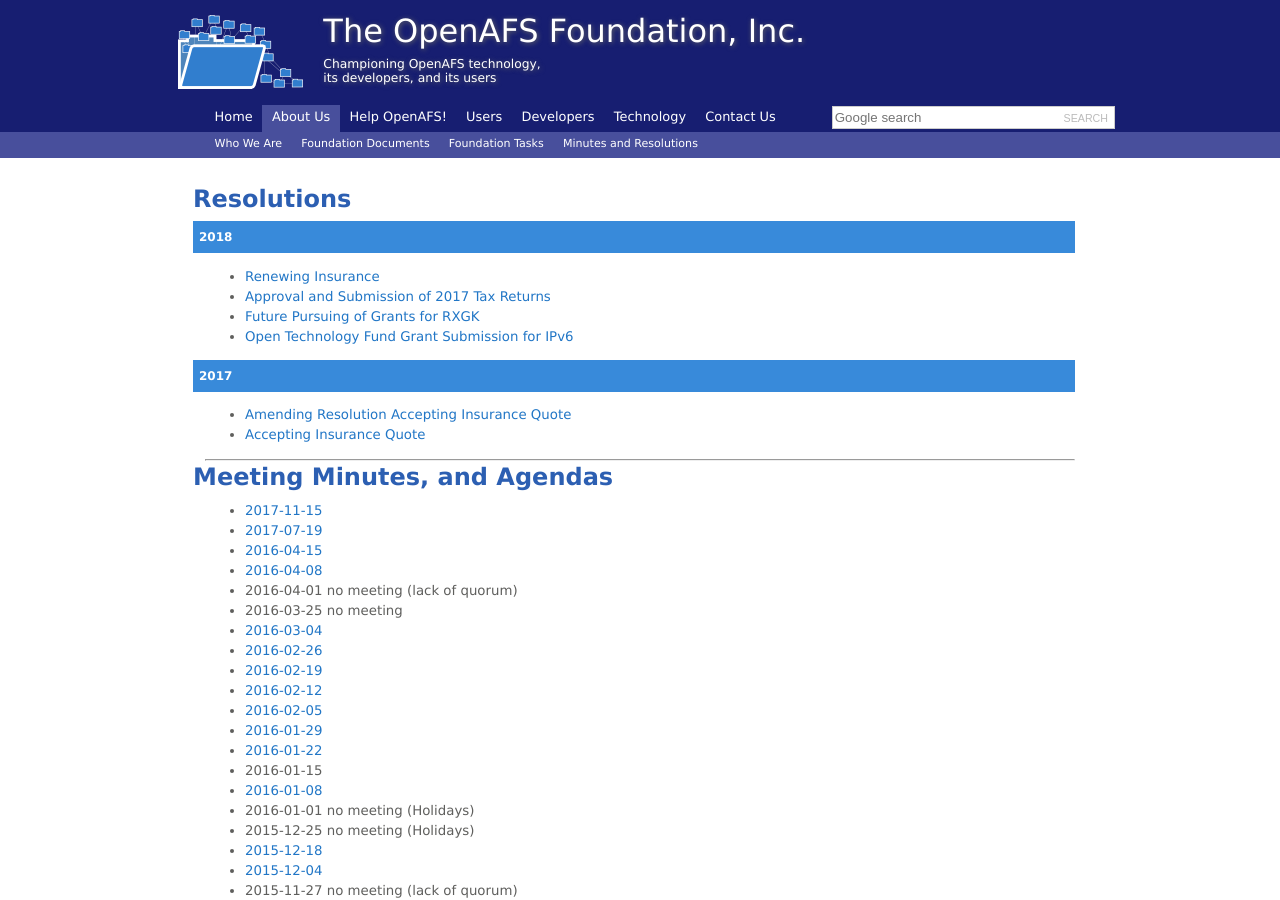
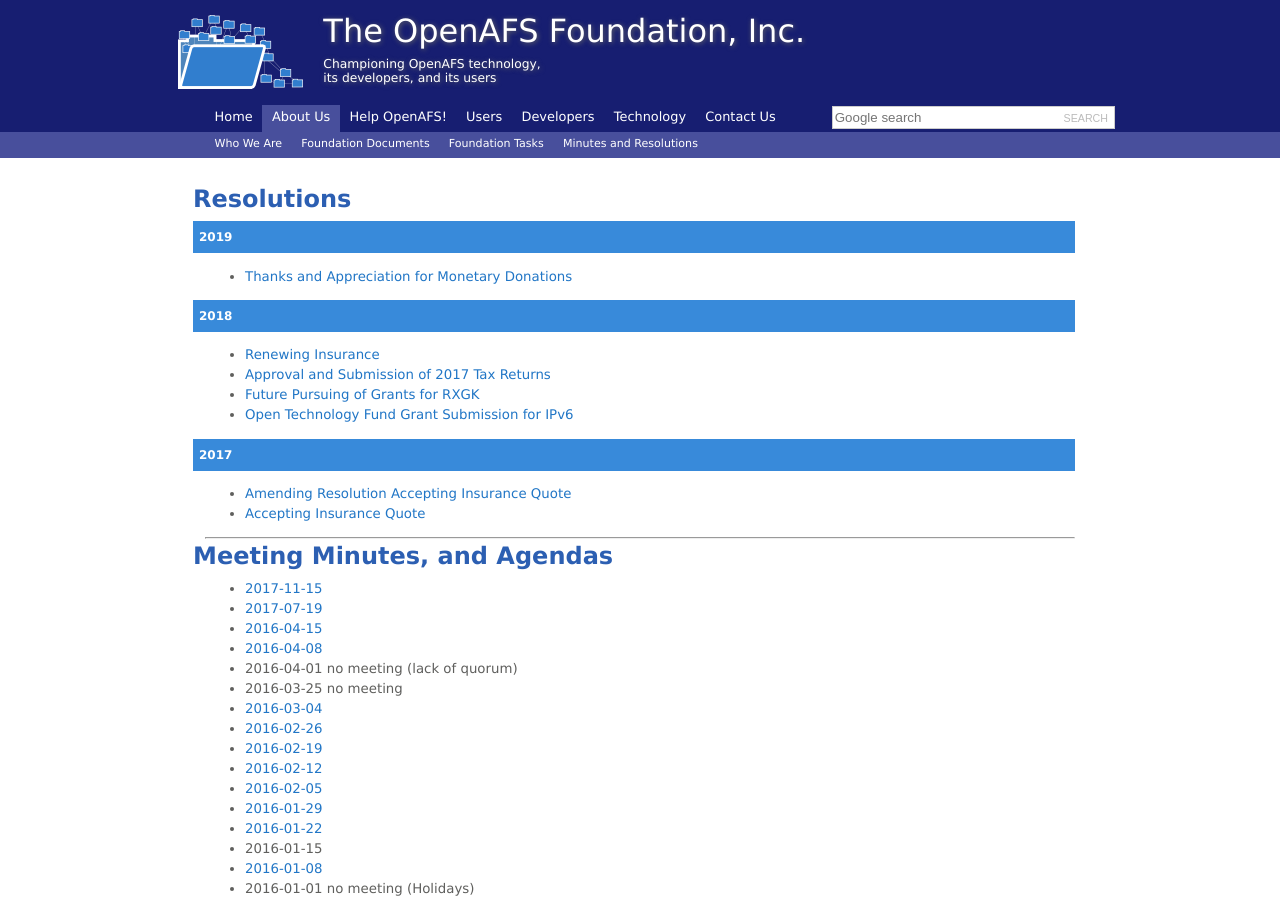
Before and after one commit to openafsfoundation/openafsfoundation.org, a Jekyll site: the page built from about/minutes/index.md, in a window 1280 px wide and 900 px high. Built offline with Jekyll 4.4.1, drawn with Linux system fonts in a browser that asks for light colours.

Commit message:
Added monetary thanks resolution

```diff
--- a/about/minutes/index.md
+++ b/about/minutes/index.md
@@ -4,6 +4,9 @@
 ---
 
 ## Resolutions
+
+### 2019
+* [Thanks and Appreciation for Monetary Donations]({{site.github.url}}/resolutions/Resolution-Morgan-SineNomine-Donations_encrypted_.pdf)
 
 ### 2018
 
```
Also changed, not shown: 1 other file.
